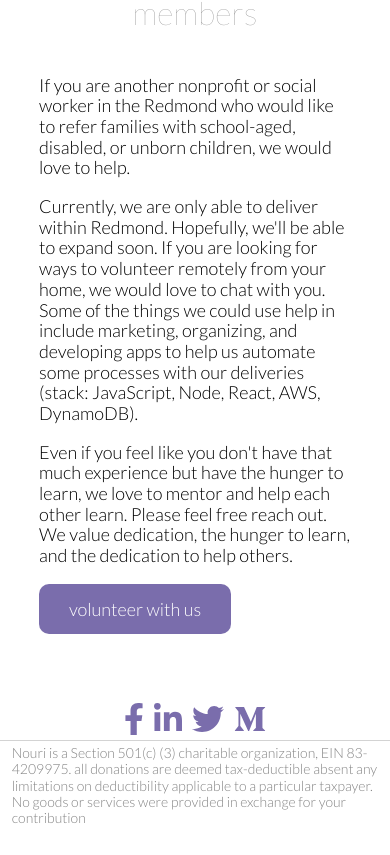
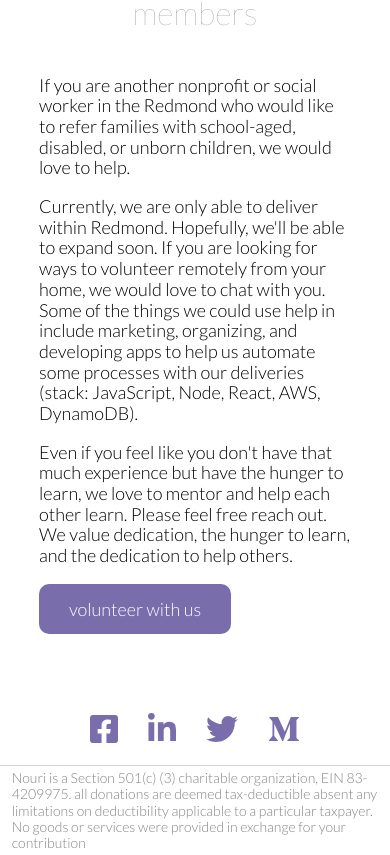
Before and after one commit to nourimeals/website, a React app: page / in a window 390 px wide. Shown: the part 1867-2722 px from the top of the page. Before the commit the page ends 2697 px from the top, so only its background shows below. Built offline with nearby package versions, Linux system fonts and the light colour scheme; a web font is replaced by a local one.

Commit message:
changed facebook font awesome link, changed padding on mobile and desktop, deleted unneeded div in footer

```diff
--- a/package.json
+++ b/package.json
@@ -18,6 +18,7 @@
   "dependencies": {
     "@fortawesome/fontawesome-free": "^5.13.0",
     "@fortawesome/fontawesome-svg-core": "^1.2.28",
+    "@fortawesome/free-brands-svg-icons": "^5.14.0",
     "@fortawesome/free-solid-svg-icons": "^5.13.0",
     "@fortawesome/react-fontawesome": "^0.1.10",
     "dotenv": "^6.2.0",
--- a/src/components/common/footer/Footer.jsx
+++ b/src/components/common/footer/Footer.jsx
@@ -1,7 +1,7 @@
 import React from 'react';
 import './footer.scss';
 import { FontAwesomeIcon } from "@fortawesome/react-fontawesome";
-import { faFacebookF, faLinkedinIn, faTwitter, faMediumM } from "@fortawesome/free-brands-svg-icons";
+import { faFacebookSquare, faLinkedinIn, faTwitter, faMediumM } from "@fortawesome/free-brands-svg-icons";
 
 
 const CONTENT = `Nouri is a Section 501(c) (3) charitable organization, EIN 83-4209975. all donations are deemed tax-deductible absent any limitations on
@@ -11,25 +11,25 @@ export const Footer = () => {
     return (
         <div>
             <div className="links-container">
-                <a href="https://www.facebook.com/teamnouri/">
+                <a href="https://www.facebook.com/teamnouri/" className="facebook" target="_blank" rel="noopener noreferrer">
                     <FontAwesomeIcon
-                        icon={faFacebookF}
+                        icon={faFacebookSquare}
                         size="2x"
                     />
                 </a>
-                <a href="https://linkedin.com/company/teamnouri">
+                <a href="https://linkedin.com/company/teamnouri" target="_blank" rel="noopener noreferrer">
                     <FontAwesomeIcon
                         icon={faLinkedinIn}
                         size="2x"
                     />
                 </a>
-                <a href="https://twitter.com/TeamNouri">
+                <a href="https://twitter.com/TeamNouri" target="_blank" rel="noopener noreferrer">
                     <FontAwesomeIcon
                         icon={faTwitter}
                         size="2x"
                     />
                 </a>
-                <a href="https://medium.com/@teamnouri">
+                <a href="https://medium.com/@teamnouri" target="_blank" rel="noopener noreferrer">
                     <FontAwesomeIcon
                         icon={faMediumM}
                         size="2x"
@@ -37,7 +37,7 @@ export const Footer = () => {
                 </a>
 
             </div>
-            <footer><div>{CONTENT}</div></footer>
+            <footer>{CONTENT}</footer>
         </div>
 
     )
--- a/src/components/common/footer/footer.scss
+++ b/src/components/common/footer/footer.scss
@@ -3,16 +3,15 @@
   justify-content: center;
 
   a {
-    padding: 5px;
+    padding: 15px;
+    margin-bottom: 5px;
     color: #7A6DAC;
-
 
   }
   a:hover {
     color: #050505;
     transform: scale(.98)
   }
-
 
 
 }
--- a/src/components/home/home.jsx
+++ b/src/components/home/home.jsx
@@ -5,6 +5,7 @@ import { Welcome } from './sections/Welcome';
 import { About } from './sections/About';
 import { Volunteer } from './sections/Volunteer';
 import { Footer } from '../common/footer/Footer.jsx';
+
 
 import './home.scss';
 var ml_account;
--- a/src/components/home/sections/sections.scss
+++ b/src/components/home/sections/sections.scss
@@ -142,6 +142,8 @@
     }
 }
 
+
+/*    VOLUNTEER SECTION     */
 .volunteer-section {
     flex-direction: column;
     align-items: center;
```
Also changed, not shown: 1 other file (tests, documents, lock files or other folders).
